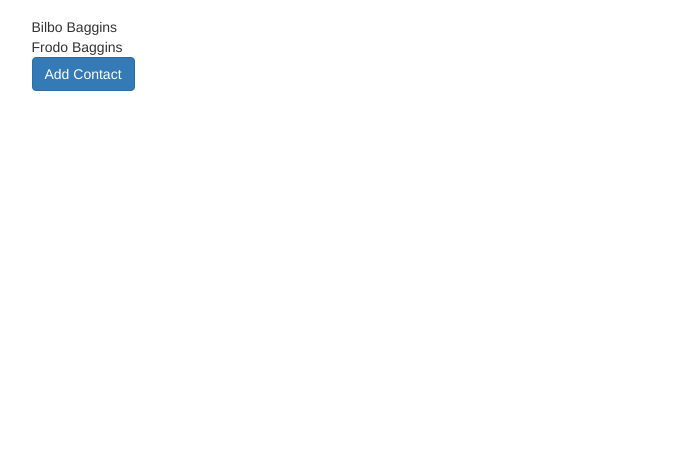
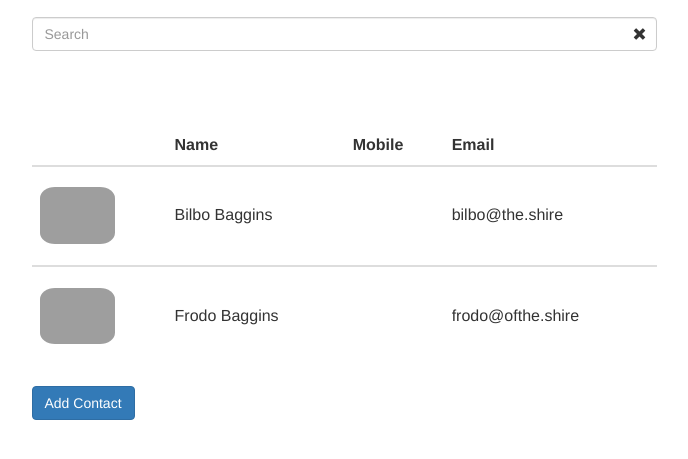
Before and after one commit to austinhewlett/creative-3, a plain HTML site: page app/index.html in a window 1280 px wide. Shown: the part 103-562 px from the top of the page, without its empty margins (296-984 px from the left). Drawn offline with nearby package versions, Linux system fonts and the light colour scheme; grey boxes are pictures that could not be loaded.

Commit message:
Display, sort and search contacts

```diff
--- a/app/css/main.css
+++ b/app/css/main.css
@@ -1,3 +1,24 @@
 .pad {
     margin-right: 15px;
 }
+
+.table > tbody > tr > td {
+     vertical-align: middle;
+}
+
+.table tr {
+  line-height: 100px;
+  min-height: 100px;
+  height: 100px;
+}
+
+.table img {
+  max-width: 75px;
+  max-height: 75px;
+  border-radius: 20%;
+}
+
+.clear {
+  cursor: pointer;
+  pointer-events: all;
+}
--- a/app/index.html
+++ b/app/index.html
@@ -1,11 +1,11 @@
 <html>
 <head>
     <title>Address Book</title>
-    <link href="//maxcdn.bootstrapcdn.com/bootstrap/3.3.7/css/bootstrap.min.css" rel="stylesheet">
+    <link href="http://maxcdn.bootstrapcdn.com/bootstrap/3.3.7/css/bootstrap.min.css" rel="stylesheet">
     <link rel="stylesheet" href="css/main.css">
-    <script src="//ajax.googleapis.com/ajax/libs/jquery/3.1.1/jquery.min.js"></script>
-    <script src="//maxcdn.bootstrapcdn.com/bootstrap/3.3.7/js/bootstrap.min.js" type="application/javascript"></script>
-    <script src="//ajax.googleapis.com/ajax/libs/angularjs/1.2.19/angular.min.js"></script>
+    <script src="http://ajax.googleapis.com/ajax/libs/jquery/3.1.1/jquery.min.js"></script>
+    <script src="http://maxcdn.bootstrapcdn.com/bootstrap/3.3.7/js/bootstrap.min.js" type="application/javascript"></script>
+    <script src="http://ajax.googleapis.com/ajax/libs/angularjs/1.2.19/angular.min.js"></script>
     <!--<script src="//angular-ui.github.io/ui-router/release/angular-ui-router.js"></script>-->
     <script src="js/app.js"></script>
 </head>
@@ -16,10 +16,36 @@
             <h1>Address Book</h1>
         </div>
 
+        <!-- SEARCH CONTACTS -->
+        <div class="form-group has-feedback">
+          <input type="text" ng-model="query" class="form-control" placeholder="Search">
+          <span ng-click='query = ""'
+                class="clear glyphicon glyphicon-remove form-control-feedback"
+                uib-tooltip="clear">
+          </span>
+        </div>
+
         <!-- LIST CONTACTS -->
-        <div ng-repeat="contact in contacts">
-            {{contact.name}}
-        </div>
+        <table class='table table-hover'>
+            <thead>
+              <tr>
+                <th></th>
+                <th>Name</th>
+                <th>Mobile</th>
+                <th>Email</th>
+              </tr>
+            </thead>
+            <tbody ng-repeat="contact in contacts | filter:query | orderBy : 'name'">
+              <tr>
+                <td><img ng-src="{{contact.url}}" /></td>
+                <td>{{contact.name}}</td>
+                <td>{{contact.mobile}}</td>
+                <td>{{contact.email}}</td>
+              </tr>
+            </tbody>
+
+            <!-- <div class=''> {{contact.name}} </div> -->
+        </table>
 
         <!-- ADD CONTACT -->
         <button type="button" class="btn btn-primary" data-toggle="modal" data-target="#addContactModal">
--- a/app/js/app.js
+++ b/app/js/app.js
@@ -16,7 +16,7 @@ angular.module('AddressBook', [])
                     name: "Frodo Baggins",
                     mobile: "",
                     email: "frodo@ofthe.shire",
-                    url: "https://www.google.com/url?sa=i&rct=j&q=&esrc=s&source=images&cd=&cad=rja&uact=8&ved=0ahUKEwjLsbn6obbSAhUS22MKHSs1CAYQjRwIBw&url=http%3A%2F%2Fpopkey.co%2Fm%2Fxq1RX-elijah%2Bwood-lotr-lord%2Bof%2Bthe%2Brings&bvm=bv.148441817,d.cGc&psig=AFQjCNEghak7-3DS3UiX5fVQrK98IC8kfQ&ust=1488490651533952"
+                    url: "https://m.popkey.co/ee1ce5/xq1RX.gif"
                 }
             ]
         };
@@ -27,6 +27,7 @@ angular.module('AddressBook', [])
         'contactFactory',
         function ($scope, contactFactory) {
             $scope.contacts = contactFactory.contacts;
+            $scope.query = '';
 
             $scope.addContact = function () {
                 if ($scope.name === '') {
```
